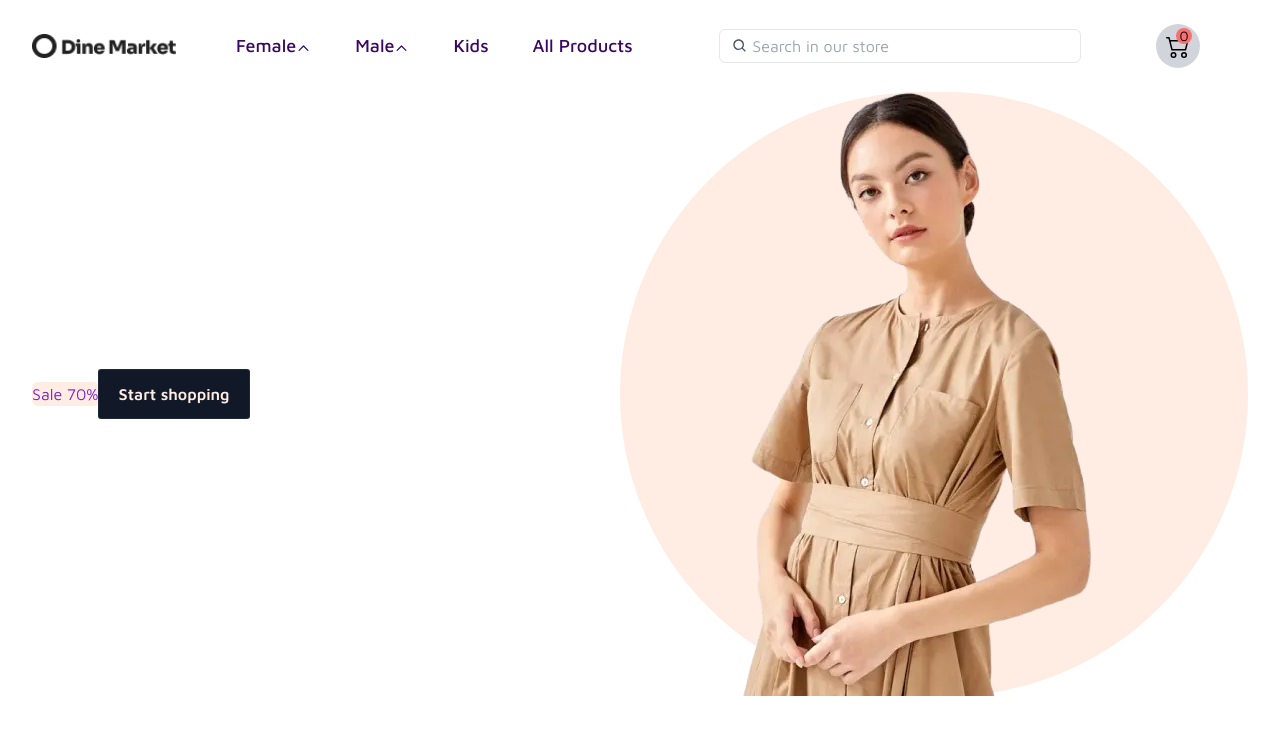
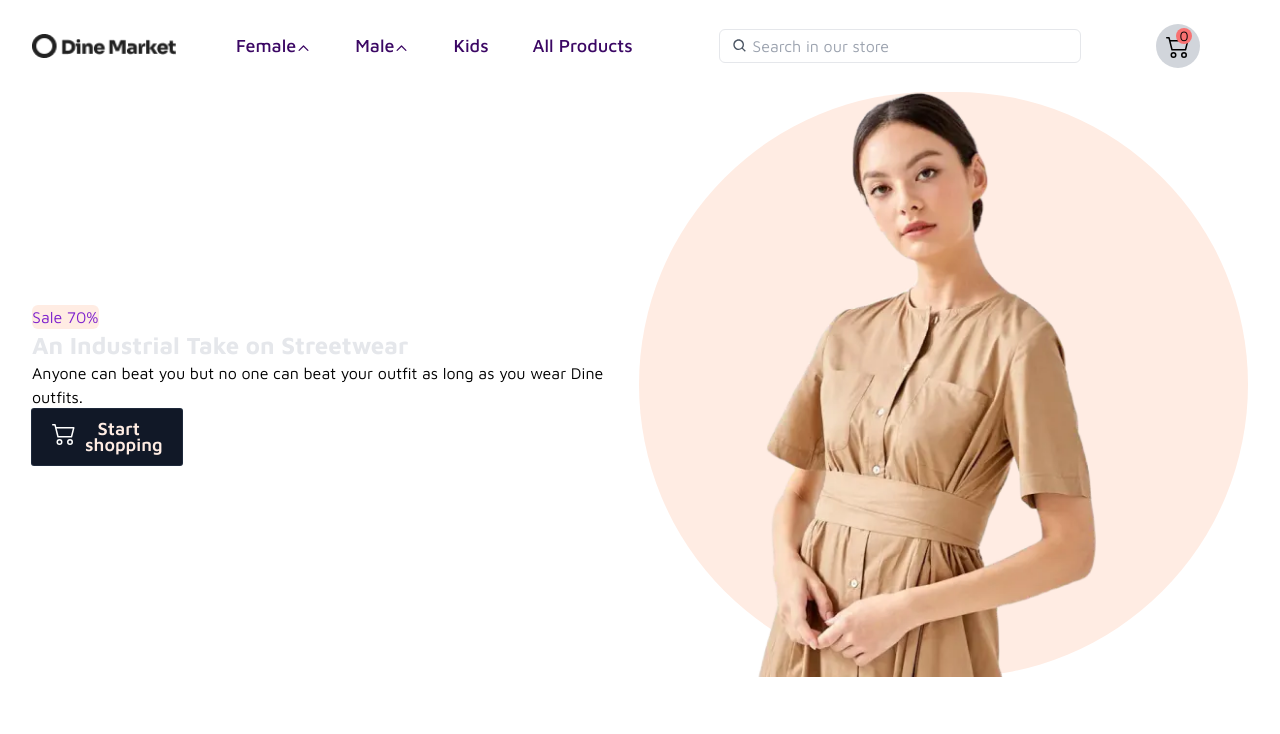
Before and after one commit to Asad-Ur-Rahman/ecommerce-app, a Next.js app: page / in a window 1280 px wide. Shown: the top 734 px of the page. Built offline with nearby package versions, Linux system fonts and the light colour scheme.

Commit message:
Update index.tsx

```diff
--- a/src/components/views/Hero/index.tsx
+++ b/src/components/views/Hero/index.tsx
@@ -1,18 +1,24 @@
 import { heroGirlimg } from "@/components/assets"
 import Image from "next/image"
+import { BsCart2 } from "react-icons/bs";
 
 
 const Hero = () => {
+    const btnText = "Start \n shopping";
+
     return (
         <div className="flex justify-between items-center">
             {/* right side */}
             <div>
                 <button className="rounded-md bg-primaryWhite text-purple-700">Sale 70%</button>
 
-                <button className="rounded-sm ring-1 ring-slate-800 bg-gray-900 py-3 px-5 text-white font-semibold">
-                    <p className="text-primaryWhite whitespace-pre-line">
+                <h1 className="text-2xl text-gray-200 font-bold">An Industrial Take on Streetwear</h1>
+                <p>Anyone can beat you but no one can beat your outfit as long as you wear Dine outfits.</p>
+                <button className="flex gap-1 rounded-sm text-lg ring-1 ring-slate-800 bg-gray-900 py-3 px-5 text-white font-semibold">
+                    <BsCart2 size={24} />
+                    <p className="text-primaryWhite whitespace-pre leading-4">
 
-                    Start shopping
+                        {btnText}
                     </p>
                 </button>
             </div>
```
